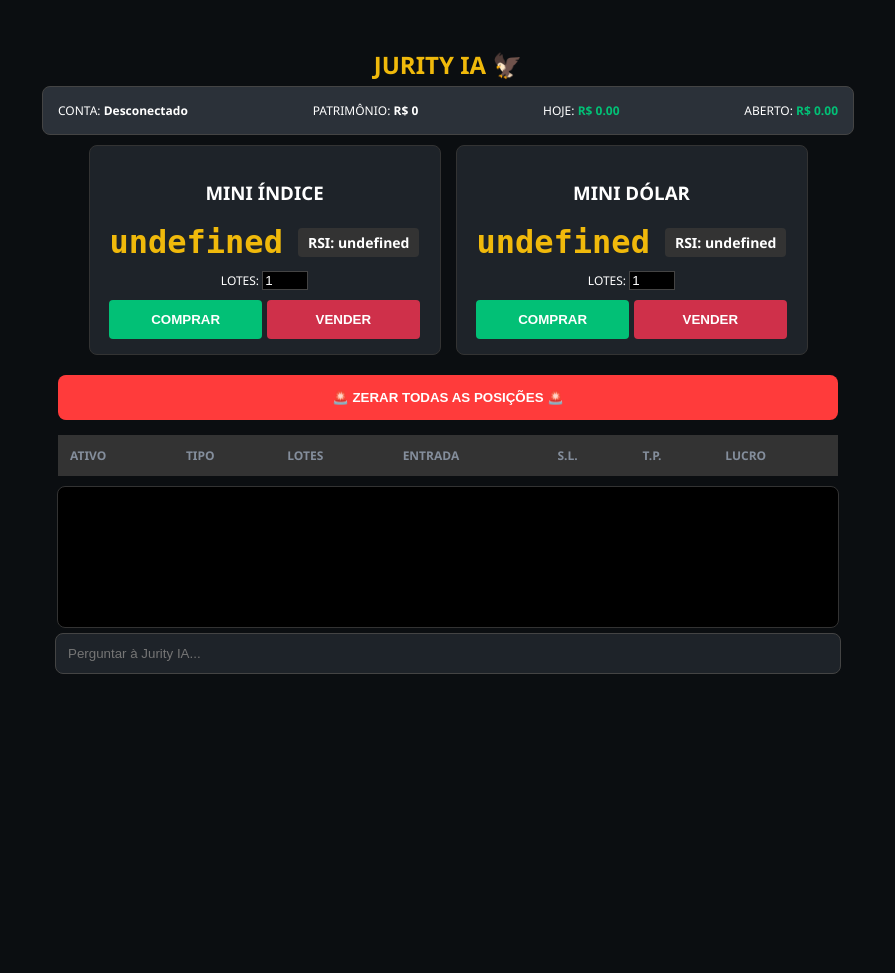
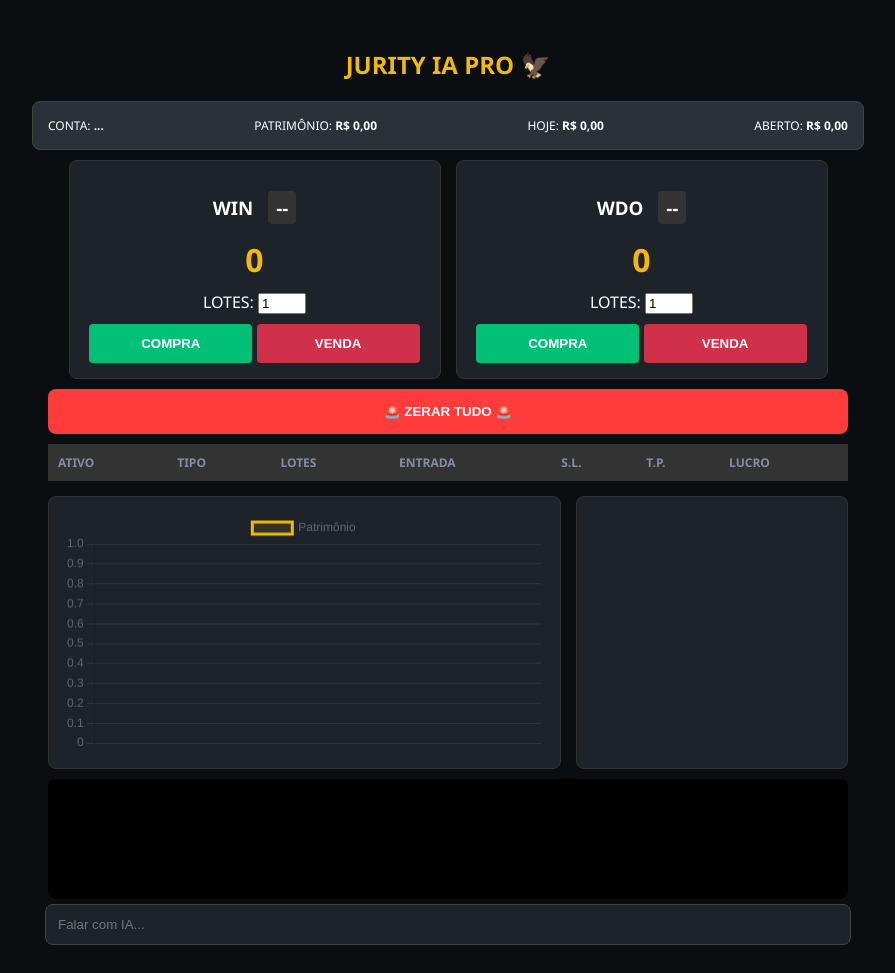
Before and after one commit to eloijurity-creator/DayTraderJurity, a Flask app: page / in a window 1280 px wide. Shown: the whole page, without its empty margins (192-1087 px from the left). Before the commit the page ends 674 px from the top, so only its background shows below. Run offline with Flask 3, Linux system fonts and the light colour scheme; data that the repository does not hold is empty.

Commit message:
Update index.html

```diff
--- a/templates/index.html
+++ b/templates/index.html
@@ -2,119 +2,83 @@
 <html lang="pt-br">
 <head>
     <meta charset="UTF-8">
-    <title>Jurity IA - Trading Dashboard</title>
+    <title>Jurity IA Pro - Dashboard</title>
+    <script src="https://cdn.jsdelivr.net/npm/chart.js"></script>
     <style>
         body { background: #0b0e11; color: white; font-family: 'Segoe UI', sans-serif; display: flex; flex-direction: column; align-items: center; padding: 20px; }
-        .status-bar { width: 780px; background: #2b3139; padding: 15px; border-radius: 8px; margin-bottom: 10px; display: flex; justify-content: space-between; font-size: 12px; border: 1px solid #444; }
-        .card { background: #1e2329; padding: 15px; border-radius: 8px; border: 1px solid #333; text-align: center; width: 320px; }
-        .price-row { display: flex; align-items: center; justify-content: center; gap: 15px; margin: 10px 0; }
-        .price { font-size: 32px; color: #f0b90b; font-weight: bold; font-family: monospace; }
-        .rsi-badge { padding: 5px 10px; border-radius: 4px; font-weight: bold; font-size: 14px; background: #333; }
-        .btn-buy { background: #02c076; border: none; padding: 12px; font-weight: bold; cursor: pointer; width: 48%; border-radius: 4px; color: white; }
+        .status-bar { width: 800px; background: #2b3139; padding: 15px; border-radius: 8px; display: flex; justify-content: space-between; font-size: 12px; border: 1px solid #444; margin-bottom: 10px; }
+        .card { background: #1e2329; padding: 15px; border-radius: 8px; border: 1px solid #333; text-align: center; width: 340px; }
+        .price { font-size: 32px; color: #f0b90b; font-weight: bold; }
+        .rsi-badge { padding: 4px 8px; border-radius: 4px; font-weight: bold; background: #333; margin-left: 10px; }
+        .btn-buy { background: #02c076; color: white; border: none; padding: 12px; font-weight: bold; cursor: pointer; width: 48%; border-radius: 4px; }
         .btn-sell { background: #cf304a; color: white; border: none; padding: 12px; font-weight: bold; cursor: pointer; width: 48%; border-radius: 4px; }
-        .btn-panic { background: #ff3b3b; color: white; border: none; padding: 15px; width: 780px; margin-top: 10px; font-weight: bold; cursor: pointer; border-radius: 8px; text-transform: uppercase; }
-        table { width: 780px; border-collapse: collapse; margin-top: 15px; font-size: 12px; background: #1e2329; }
-        th { background: #333; color: #848e9c; padding: 12px; text-align: left; }
-        td { padding: 12px; border-bottom: 1px solid #333; }
-        #chat-win { height: 120px; overflow-y: auto; background: #000; width: 760px; padding: 10px; margin-top: 10px; border-radius: 8px; font-size: 12px; border: 1px solid #333; }
+        .btn-panic { background: #ff3b3b; color: white; border: none; padding: 15px; width: 800px; margin: 10px 0; font-weight: bold; cursor: pointer; border-radius: 8px; }
+        table { width: 800px; border-collapse: collapse; background: #1e2329; font-size: 12px; }
+        th { background: #333; color: #848e9c; padding: 10px; text-align: left; }
+        td { padding: 10px; border-bottom: 1px solid #333; }
+        .perf-row { width: 800px; display: flex; gap: 15px; margin-top: 15px; }
+        .chart-box { background: #1e2329; padding: 15px; border-radius: 8px; flex: 2; border: 1px solid #333; }
+        .hist-box { background: #1e2329; padding: 15px; border-radius: 8px; flex: 1; border: 1px solid #333; max-height: 250px; overflow-y: auto; }
+        #chat-win { height: 100px; overflow-y: auto; background: #000; width: 780px; padding: 10px; margin-top: 10px; border-radius: 8px; font-size: 12px; }
         .gain { color: #02c076; } .loss { color: #cf304a; }
-        .oversold { color: #02c076; border: 1px solid #02c076; }
-        .overbought { color: #cf304a; border: 1px solid #cf304a; }
     </style>
 </head>
 <body>
-    <h2 style="color:#f0b90b; margin-bottom: 5px;">JURITY IA 🦅</h2>
-
+    <h2 style="color:#f0b90b">JURITY IA PRO 🦅</h2>
     <div class="status-bar">
         <span>CONTA: <b id="fin-conta">...</b></span>
-        <span>PATRIMÔNIO: <b id="fin-saldo" style="color:#fff">R$ 0,00</b></span>
+        <span>PATRIMÔNIO: <b id="fin-saldo">R$ 0,00</b></span>
         <span>HOJE: <b id="fin-dia">R$ 0,00</b></span>
         <span>ABERTO: <b id="fin-aberto">R$ 0,00</b></span>
     </div>
-
-    <div style="display:flex; gap:15px; margin-bottom: 10px;">
+    <div style="display:flex; gap:15px;">
         <div class="card">
-            <h3>MINI ÍNDICE</h3>
-            <div class="price-row">
-                <div id="p-win" class="price">0</div>
-                <div id="rsi-win" class="rsi-badge">RSI: --</div>
-            </div>
-            <div style="margin-bottom:10px; font-size: 12px;">LOTES: <input type="number" id="lote-win" value="1" style="width:40px; background:#000; color:white; border:1px solid #444;"></div>
-            <button class="btn-buy" onclick="ordem('WIN','BUY')">COMPRAR</button>
-            <button class="btn-sell" onclick="ordem('WIN','SELL')">VENDER</button>
+            <h3>WIN <span id="rsi-win" class="rsi-badge">--</span></h3>
+            <div id="p-win" class="price">0</div>
+            <div style="margin: 10px 0;">LOTES: <input type="number" id="lote-win" value="1" style="width:40px"></div>
+            <button class="btn-buy" onclick="ordem('WIN','BUY')">COMPRA</button>
+            <button class="btn-sell" onclick="ordem('WIN','SELL')">VENDA</button>
         </div>
         <div class="card">
-            <h3>MINI DÓLAR</h3>
-            <div class="price-row">
-                <div id="p-wdo" class="price">0</div>
-                <div id="rsi-wdo" class="rsi-badge">RSI: --</div>
-            </div>
-            <div style="margin-bottom:10px; font-size: 12px;">LOTES: <input type="number" id="lote-wdo" value="1" style="width:40px; background:#000; color:white; border:1px solid #444;"></div>
-            <button class="btn-buy" onclick="ordem('WDO','BUY')">COMPRAR</button>
-            <button class="btn-sell" onclick="ordem('WDO','SELL')">VENDER</button>
+            <h3>WDO <span id="rsi-wdo" class="rsi-badge">--</span></h3>
+            <div id="p-wdo" class="price">0</div>
+            <div style="margin: 10px 0;">LOTES: <input type="number" id="lote-wdo" value="1" style="width:40px"></div>
+            <button class="btn-buy" onclick="ordem('WDO','BUY')">COMPRA</button>
+            <button class="btn-sell" onclick="ordem('WDO','SELL')">VENDA</button>
         </div>
     </div>
-
-    <button class="btn-panic" onclick="ordem('ALL','PANIC')">🚨 ZERAR TODAS AS POSIÇÕES 🚨</button>
-
+    <button class="btn-panic" onclick="ordem('ALL','PANIC')">🚨 ZERAR TUDO 🚨</button>
     <table>
         <thead><tr><th>ATIVO</th><th>TIPO</th><th>LOTES</th><th>ENTRADA</th><th>S.L.</th><th>T.P.</th><th>LUCRO</th></tr></thead>
         <tbody id="t-aberto"></tbody>
     </table>
-
+    <div class="perf-row">
+        <div class="chart-box"><canvas id="perfChart"></canvas></div>
+        <div class="hist-box"><table style="width:100%"><tbody id="t-hist"></tbody></table></div>
+    </div>
     <div id="chat-win"></div>
-    <input type="text" id="msg-in" placeholder="Perguntar à Jurity IA..." style="width:760px; padding:12px; margin-top:5px; background:#1e2329; color:white; border:1px solid #444; border-radius: 8px;">
-
+    <input type="text" id="msg-in" placeholder="Falar com IA..." style="width:780px; padding:12px; margin-top:5px; background:#1e2329; color:white; border:1px solid #444; border-radius: 8px;">
     <script>
-        async function ordem(ativo, tipo) {
-            const lotes = parseInt(document.getElementById(`lote-${ativo.toLowerCase()}`)?.value || 1);
-            await fetch('/set_order', {method:'POST', headers:{'Content-Type':'application/json'}, body:JSON.stringify({ativo, tipo, lotes})});
-        }
-
-        function updateRSIStyle(el, val) {
-            el.innerText = `RSI: ${val}`;
-            el.className = 'rsi-badge ' + (val <= 30 ? 'oversold' : val >= 70 ? 'overbought' : '');
-        }
-
+        const ctx = document.getElementById('perfChart').getContext('2d');
+        let chart = new Chart(ctx, { type: 'line', data: { labels: [], datasets: [{ label: 'Patrimônio', data: [], borderColor: '#f0b90b', fill: true, backgroundColor: 'rgba(240,185,11,0.1)', tension: 0.3 }] }, options: { scales: { y: { grid: { color: '#333' } }, x: { display: false } } } });
+        async function ordem(ativo, tipo) { const lotes = document.getElementById(`lote-${ativo.toLowerCase()}`).value; await fetch('/set_order', {method:'POST', headers:{'Content-Type':'application/json'}, body:JSON.stringify({ativo, tipo, lotes})}); }
         async function update() {
             try {
-                const r = await fetch(`/get_signal?ativo=WIN`);
-                const d = await r.json();
+                const r = await fetch(`/get_signal?ativo=WIN`); const d = await r.json();
                 document.getElementById('p-win').innerText = d.preco;
-                updateRSIStyle(document.getElementById('rsi-win'), d.rsi);
-
-                document.getElementById('fin-conta').innerText = d.fin.conta;
-                document.getElementById('fin-saldo').innerText = `R$ ${d.fin.saldo_atual.toLocaleString('pt-BR')}`;
+                document.getElementById('rsi-win').innerText = d.rsi;
+                document.getElementById('fin-saldo').innerText = `R$ ${d.fin.saldo_atual.toFixed(2)}`;
                 document.getElementById('fin-dia').innerText = `R$ ${d.fin.resultado_dia.toFixed(2)}`;
-                document.getElementById('fin-dia').className = d.fin.resultado_dia >= 0 ? 'gain' : 'loss';
                 document.getElementById('fin-aberto').innerText = `R$ ${d.fin.em_aberto.toFixed(2)}`;
-                document.getElementById('fin-aberto').className = d.fin.em_aberto >= 0 ? 'gain' : 'loss';
-
-                document.getElementById('t-aberto').innerHTML = d.posicoes.map(p => `
-                    <tr><td><b>${p.symbol}</b></td><td class="${p.type == 0 ? 'gain' : 'loss'}">${p.type == 0 ? 'COMPRA' : 'VENDA'}</td>
-                    <td>${p.volume}</td><td>${p.price_open}</td><td>${p.sl || '-'}</td><td>${p.tp || '-'}</td>
-                    <td class="${p.profit >= 0 ? 'gain' : 'loss'}">R$ ${p.profit.toFixed(2)}</td></tr>
-                `).join('');
-
-                const r2 = await fetch(`/get_signal?ativo=WDO`);
-                const d2 = await r2.json();
-                document.getElementById('p-wdo').innerText = d2.preco;
-                updateRSIStyle(document.getElementById('rsi-wdo'), d2.rsi);
+                document.getElementById('t-aberto').innerHTML = d.posicoes.map(p => `<tr><td>${p.symbol}</td><td class="${p.type==0?'gain':'loss'}">${p.type==0?'COMPRA':'VENDA'}</td><td>${p.volume}</td><td>${p.price_open}</td><td>${p.sl}</td><td>${p.tp}</td><td class="${p.profit>=0?'gain':'loss'}">R$ ${p.profit.toFixed(2)}</td></tr>`).join('');
+                chart.data.labels = d.historico.map(h => h.horario); chart.data.datasets[0].data = d.historico.map(h => h.acumulado); chart.update();
+                document.getElementById('t-hist').innerHTML = d.historico.slice().reverse().map(h => `<tr><td>${h.horario}</td><td>R$ ${h.acumulado.toFixed(2)}</td></tr>`).join('');
+                const r2 = await fetch(`/get_signal?ativo=WDO`); const d2 = await r2.json();
+                document.getElementById('p-wdo').innerText = d2.preco; document.getElementById('rsi-wdo').innerText = d2.rsi;
             } catch(e) {}
         }
-
-        document.getElementById('msg-in').addEventListener('keypress', async (e) => {
-            if(e.key === 'Enter') {
-                const val = e.target.value; e.target.value = '';
-                const win = document.getElementById('chat-win');
-                win.innerHTML += `<p><b>Trader:</b> ${val}</p>`;
-                const res = await fetch('/chat', {method:'POST', headers:{'Content-Type':'application/json'}, body:JSON.stringify({mensagem:val})});
-                const data = await res.json();
-                win.innerHTML += `<p style="color:#00ff88"><b>Jurity IA:</b> ${data.resposta}</p>`;
-                win.scrollTop = win.scrollHeight;
-            }
-        });
-        setInterval(update, 1500);
+        document.getElementById('msg-in').addEventListener('keypress', async (e) => { if(e.key === 'Enter') { const m = e.target.value; e.target.value = ''; document.getElementById('chat-win').innerHTML += `<p><b>Tu:</b> ${m}</p>`; const res = await fetch('/chat', {method:'POST', headers:{'Content-Type':'application/json'}, body:JSON.stringify({mensagem:m})}); const data = await res.json(); document.getElementById('chat-win').innerHTML += `<p style="color:#00ff88"><b>IA:</b> ${data.resposta}</p>`; } });
+        setInterval(update, 2000);
     </script>
 </body>
 </html>
```
